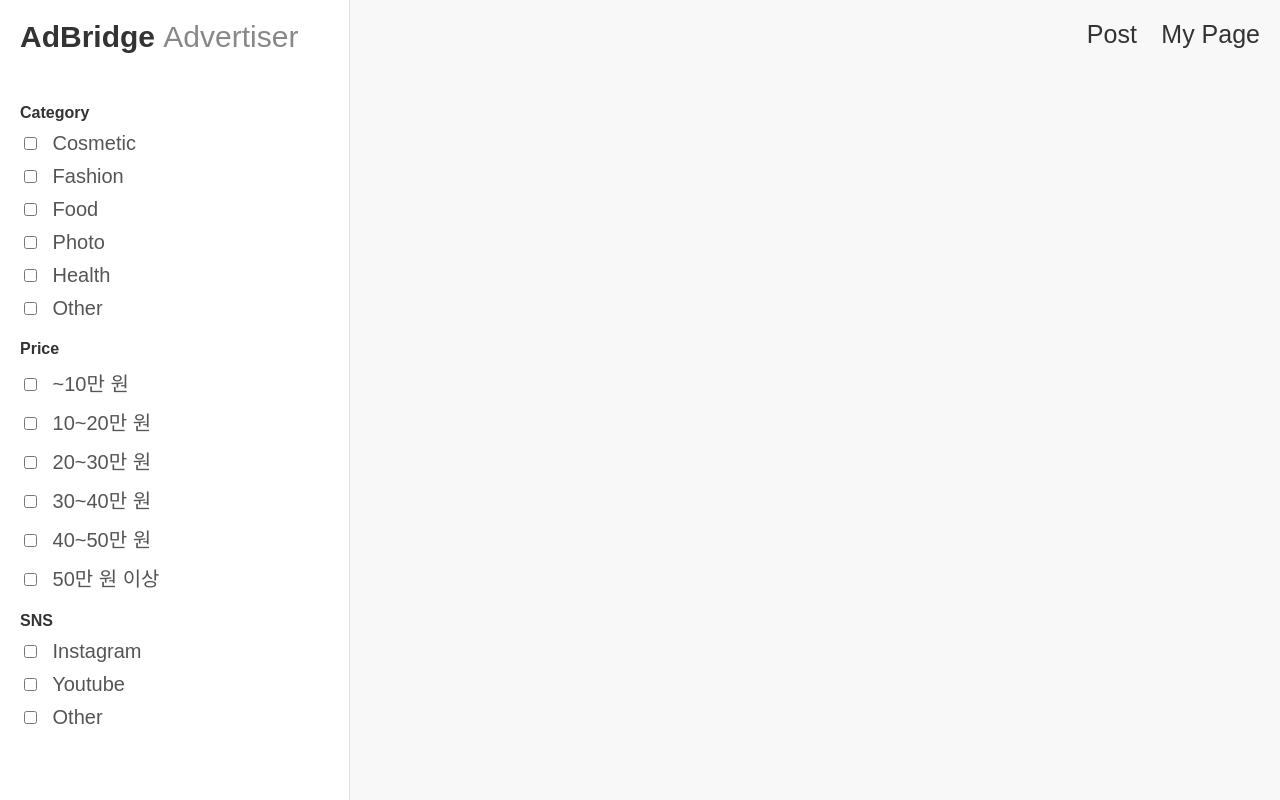
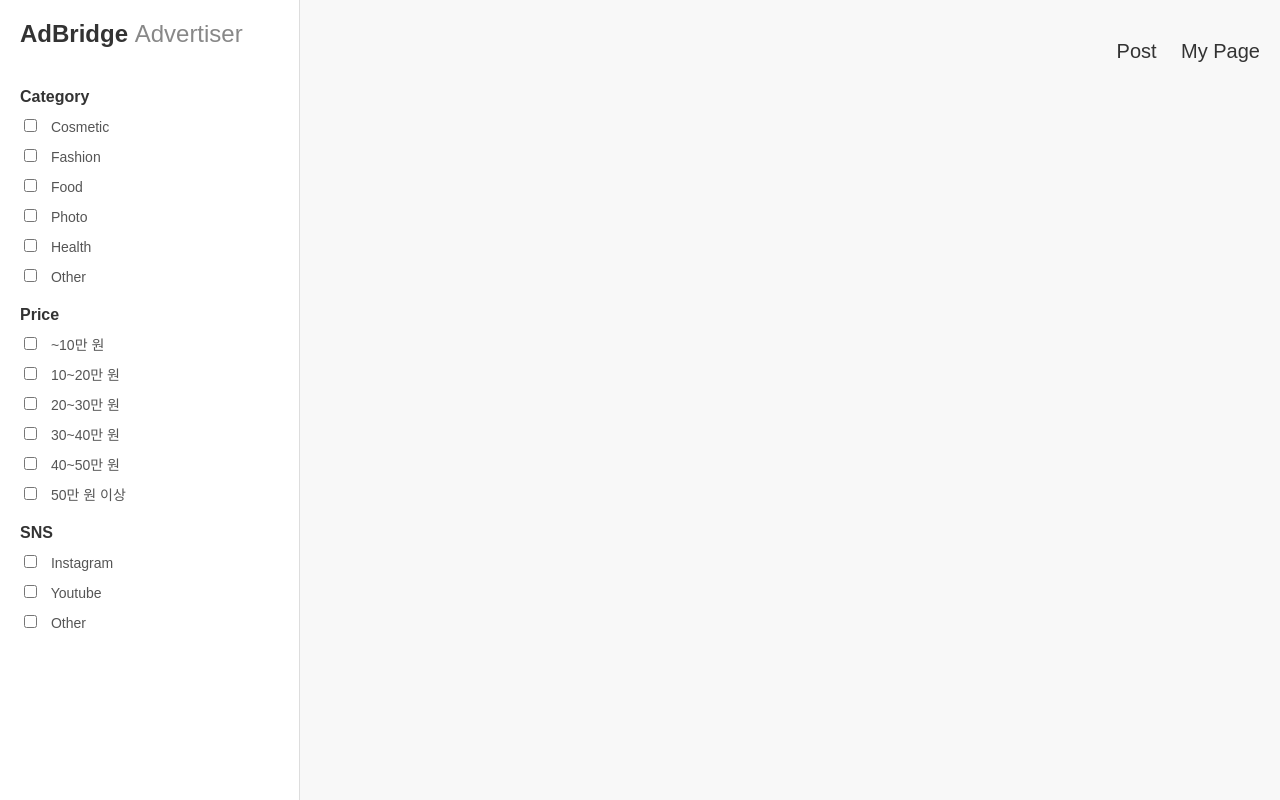
Before and after one commit to twotootwo/publish_example, a Django app: page /login/adv/ in a window 1280 px wide. Run offline with Django 5.2, Linux system fonts and the light colour scheme.

Commit message:
Update adv.css

```diff
--- a/static/logg/css/adv.css
+++ b/static/logg/css/adv.css
@@ -13,7 +13,7 @@ body {
 
 /* Sidebar */
 .sidebar {
-    width: 350px;
+    width: 300px;
     background: #ffffff;
     padding: 20px;
     border-right: 1px solid #ddd;
@@ -24,8 +24,8 @@ body {
   text-decoration: none;
 }
 .sidebar-header h1 {
-    font-size: 30px;
-    margin: 0 0 30px;
+    font-size: 24px;
+    margin: 0 0 20px;
     color: #333;
     padding-bottom:20px;
 }
@@ -52,7 +52,7 @@ body {
 }
 
 .filter-section label {
-    font-size: 20px;
+    font-size: 14px;
     color: #555;
     cursor: pointer;
 }
@@ -73,12 +73,13 @@ body {
     display: flex;
     justify-content: flex-end;
     margin-bottom: 20px;
+    margin-top: 20px;
 }
 
 .content-header .nav-link {
     text-decoration: none;
     color: #333;
-    font-size: 25px;
+    font-size: 20px;
     margin-left: 20px;
 }
 
@@ -86,6 +87,8 @@ body {
     display: flex;
     flex-wrap: wrap;
     gap: 20px;
+    padding-left: 0px;
+    padding-top: 30px;
 }
 
 .ad-list {
@@ -98,22 +101,23 @@ body {
 /* ad-item 스타일 수정 */
 .ad-item {
     background: #fff;
-    padding: 15px;
+    padding: 5px;
     border-radius: 8px;
     display: flex; /* Flexbox 사용 */
     align-items: center; /* 수직 정렬 */
     gap: 20px; /* 이미지와 텍스트 사이 간격 */
     box-shadow: 0 2px 4px rgba(0, 0, 0, 0.1);
     border: 1px solid #ddd;
-    width: 90%; /* 고정된 너비 */
+    width: 80%; /* 고정된 너비 */
+    height: 180px;
     margin: 20px auto; /* 가운데 정렬 */
 }
 
 /* 이미지 컨테이너 */
 .ad-item .image-container {
     flex-shrink: 0; /* 이미지 크기 고정 */
-    width: 250px; /* 고정된 너비 */
-    height: 250px; /* 고정된 높이 */
+    width: 180px; /* 고정된 너비 */
+    height: 180px; /* 고정된 높이 */
     overflow: hidden;
     border-radius: 8px;
     background-color: #f0f0f0; /* 기본 회색 배경 */
@@ -135,7 +139,7 @@ body {
 }
 
 .ad-item .ad-title {
-    font-size: 30px;
+    font-size: 1.2rem;
     font-weight: bold;
     color: #333;
     margin: 0;
@@ -144,7 +148,7 @@ body {
 .ad-item .ad-platform,
 .ad-item .ad-content,
 .ad-item .ad-budget {
-    font-size: 25px;
+    font-size: 1rem;
     color: #555;
     margin: 0;
 }
```
